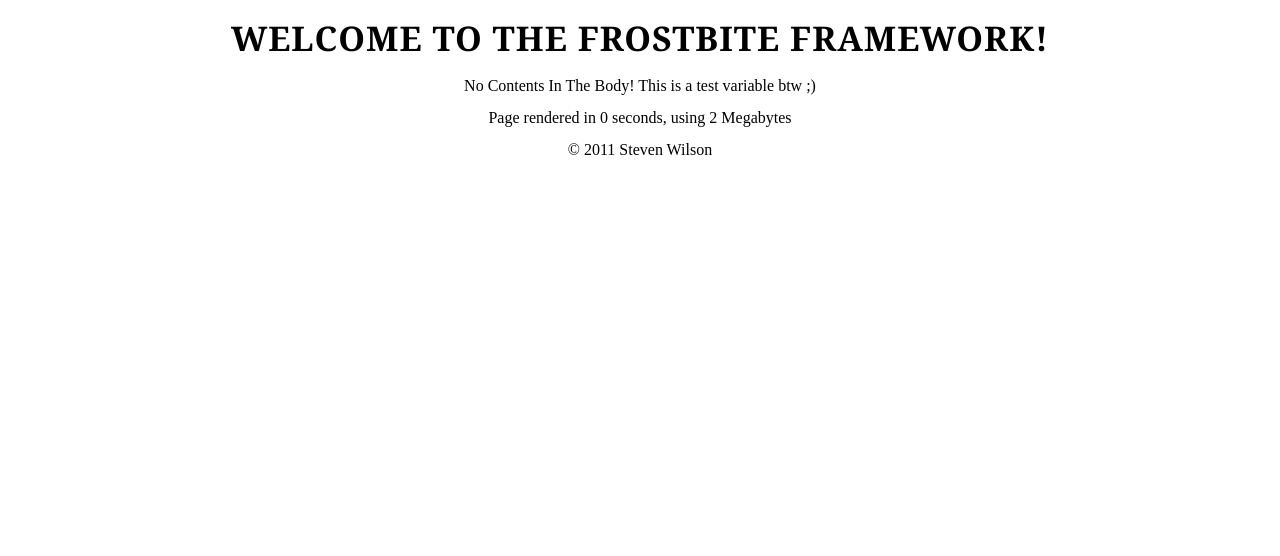
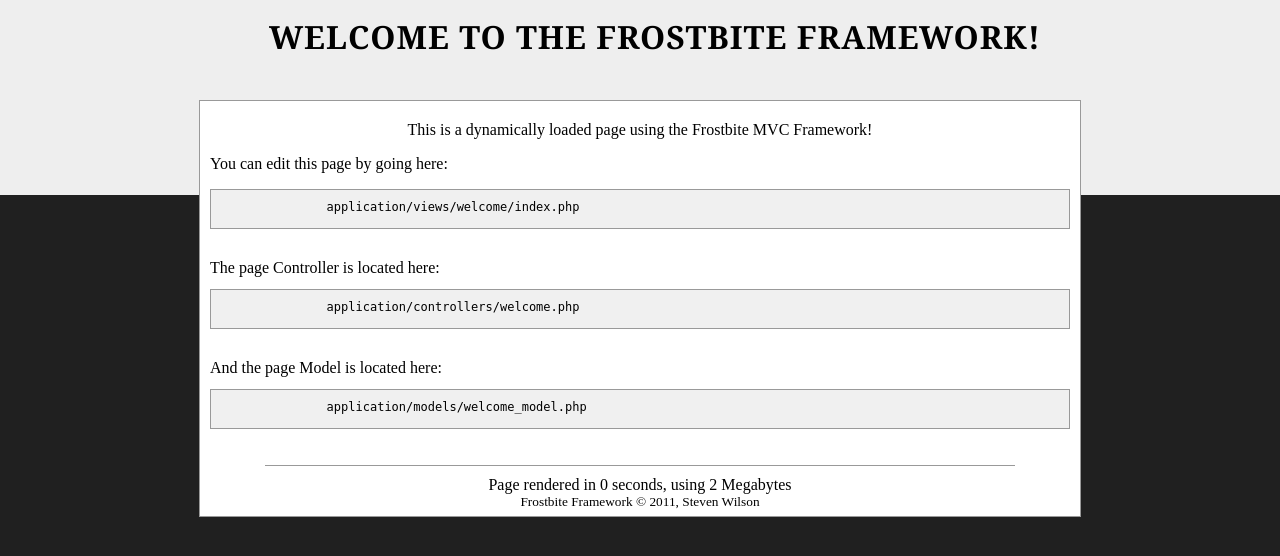
Before and after one commit to wilson212/Frostbite-Framework, a PHP site: page / in a window 1280 px wide. Shown: the top 556 px of the page. Run offline with PHP 8.4, Linux system fonts and the light colour scheme.

Commit message:
[23] Added a style to the main welcome page.

```diff
--- a/application/models/welcome_model.php
+++ b/application/models/welcome_model.php
@@ -9,7 +9,7 @@ class Welcome_Model extends Model
 
 	function return_default_array()
 	{
-		return array('test_var' => 'No Contents In The Body! This is a test variable btw ;)');
+		return array('test_var' => 'This is a dynamically loaded page using the Frostbite MVC Framework!');
 	}
 }
 // EOF
--- a/application/views/footer.php
+++ b/application/views/footer.php
@@ -1,6 +1,11 @@
-	<br />
-	<center><small>Page rendered in {PAGE_LOAD_TIME} seconds, using {MEMORY_USAGE}</small></center>
-	<br />
-	<center><small>&copy 2011 Steven Wilson</small></center>
+		</div>
+		<div id="footer">
+			<center>
+				Page rendered in {PAGE_LOAD_TIME} seconds, using {MEMORY_USAGE}
+				<br />
+				<small>Frostbite Framework &copy 2011, Steven Wilson</small>
+			</center>
+		</div>
+	</div>
 </body>
 </html>
--- a/application/views/header.php
+++ b/application/views/header.php
@@ -1,59 +1,14 @@
 <!DOCTYPE html PUBLIC "-//W3C//DTD XHTML 1.0 Transitional//EN" "http://www.w3.org/TR/xhtml1/DTD/xhtml1-transitional.dtd">
 <html xmlns="http://www.w3.org/1999/xhtml">
 <head>
-<meta http-equiv="Content-Type" content="text/html; charset=utf-8" />
-<title>Frostbite Framework</title>
-<style>
-html, body, div, span, applet, object, iframe,
-h2, h2, h3, h4, h5, h6, p, blockquote, pre,
-a, abbr, acronym, address, big, cite, code,
-del, dfn, em, font, img, ins, kbd, q, s, samp,
-small, strike, strong, sub, sup, tt, var,
-dl, dt, dd, ol, ul, li,
-fieldset, form, label, legend,
-table, caption, tbody, tfoot, thead, tr, th, td {
-	margin: 0;
-	padding: 0;
-	border: 0;
-	outline: 0;
-	font-weight: inherit;
-	font-style: inherit;
-	font-size: 100%;
-	font-family: inherit;
-	vertical-align: baseline;
-}
-
-/* remember to define focus styles! */
-:focus {
-	outline: 0;
-}
-body {
-	line-height: 1;
-	color: black;
-	background: white;
-}
-html { overflow: -moz-scrollbars-vertical; }
-html { overflow-x: auto; }
-
-
-
-h1 {
-color:#000000;
-font-family: Cambria, serif;
-font-size: 34px;
-font-style: normal;
-font-weight: bold;
-text-transform: uppercase;
-letter-spacing: 1px;
-line-height: 1.7em;
-padding:0;
-margin:0;
-padding:10px;
-}
-
-
-	</style>
+	<meta http-equiv="Content-Type" content="text/html; charset=utf-8" />
+	<title>FrostBite Framework Test Template</title>
+	<link rel="stylesheet" type="text/css" href="<?php echo BASE_URL; ?>application/views/welcome/style.css"/>
 </head>
 
 <body>
-<div class="navigation"><h1><center>Welcome to the Frostbite Framework!</center></h1>
+	<div id="header">
+		<h1>Welcome To The Frostbite Framework!</h1>
+	</div>
+	<div id="container">
+		<div id="content">
--- a/application/views/welcome/index.php
+++ b/application/views/welcome/index.php
@@ -1,3 +1,19 @@
-<div>
-	<h2><center><?php echo $test_var; ?></center></h2>
-</div>
+<center><?php echo $test_var; ?></center>
+<p>
+	You can edit this page by going here:
+	<pre>
+		application/views/welcome/index.php
+	</pre>
+
+	<br />
+	The page Controller is located here:
+	<pre>
+		application/controllers/welcome.php
+	</pre>
+
+	<br />
+	And the page Model is located here:
+	<pre>
+		application/models/welcome_model.php
+	</pre>
+</p>
--- /dev/null
+++ b/application/views/welcome/style.css
@@ -0,0 +1,84 @@
+body
+{
+	margin:0 auto;
+	background: url(images/bg.png) repeat-x;
+	background-color:#202020;
+}
+
+h1 {
+	color:#000000;
+	font-family: Cambria, serif;
+	font-size: 32px;
+	font-style: normal;
+	font-weight: bold;
+	text-transform: uppercase;
+	letter-spacing: 1px;
+	line-height: 1.7em;
+	padding:0;
+	margin:0;
+	padding:10px;
+}
+
+#container
+{
+	width:880px;
+	margin: 0 auto;
+	background: #fff;
+	border: 1px solid #999;
+	/*
+	-moz-border-radius-topleft: 20px;
+	-moz-border-radius-topright: 20px;
+    -webkit-border-top-left-radius: 20px;
+	-webkit-border-top-right-radius: 20px;
+    -khtml-border-top-left-radius: 20px;
+	-khtml-border-top-right-radius: 20px;
+    border-top-left-radius: 20px;
+	border-top-right-radius: 20px;
+
+
+	-moz-border-radius-bottomleft: 20px;
+	-moz-border-radius-bottomright: 20px;
+	-webkit-border-bottom-left-radius: 20px;
+	-webkit-border-bottom-right-radius: 20px;
+    -khtml-border-bottom-left-radius: 20px;
+	-khtml-border-bottom-right-radius: 20px;
+    border-bottom-left-radius: 20px;
+	border-bottom-right-radius: 20px;
+	*/
+}
+
+#header
+{
+	width: auto;
+	height:100px;
+	text-align: center;
+	margin:0px 0px 0px 30px;
+}
+
+#content
+{
+	min-height: 150px;
+	width:860px;
+	padding: 20px 10px 20px 10px;
+	margin:0 auto;
+}
+
+#footer
+{
+	background: #fff;
+	clear:both;
+	margin: auto;
+	padding-top: 10px;
+	width:750px;
+	height:40px;
+	border-top:solid 1px #999;
+}
+
+pre
+{
+	font-size: 12px;
+	padding-top: 10px;
+	background: #f0f0f0;
+	border: 1px solid #999;
+
+}
```
Also changed, not shown: application/views/welcome/images/bg.png (added).
